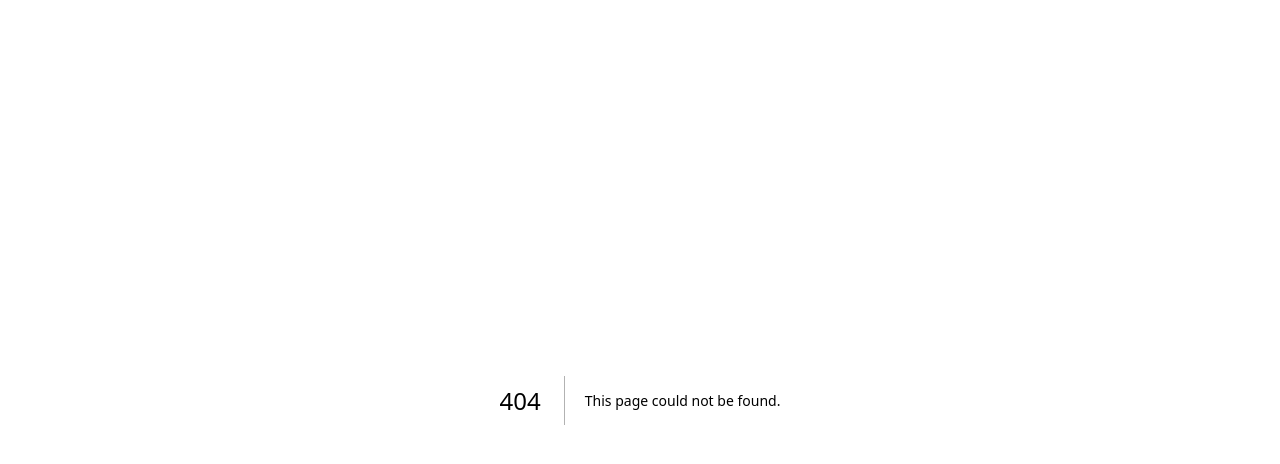
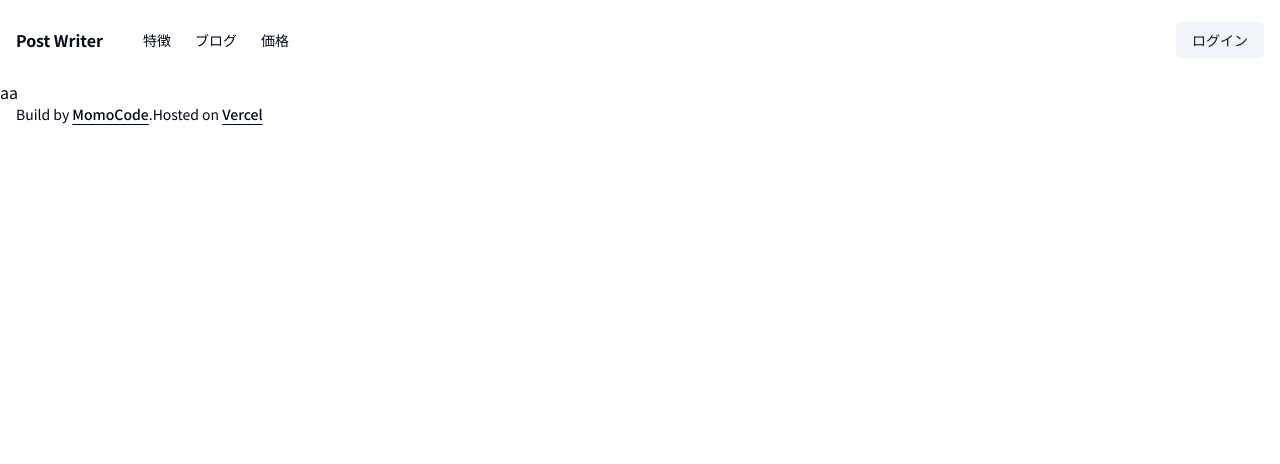
Before and after one commit to momo-41/SupabaseNextAuthPractice, a Next.js app: page /blog in a window 1280 px wide. Before the commit this address had no page. Shown: the top 464 px of the page. Built offline with nearby package versions, Linux system fonts and the light colour scheme.

Commit message:
マークダウンブログを取得

```diff
--- /dev/null
+++ b/app/(marketing)/blog/page.tsx
@@ -0,0 +1,12 @@
+import { allPosts } from "@/.contentlayer/generated";
+
+export default function BlogPage() {
+  const posts = allPosts;
+  console.log(posts);
+
+  return (
+    <div>
+      <div>aa</div>
+    </div>
+  );
+}
--- a/contentlayer.config.ts
+++ b/contentlayer.config.ts
@@ -9,7 +9,7 @@ export const Post = defineDocumentType(() => ({
     description: { type: "string" },
     date: { type: "date", required: true },
     published: { type: "boolean", default: true },
-    images: { type: "string", required: true },
+    image: { type: "string", required: true },
   },
   // 以下でマークダウンのファイル名をスラグとして使う
   computedFields: {
```
